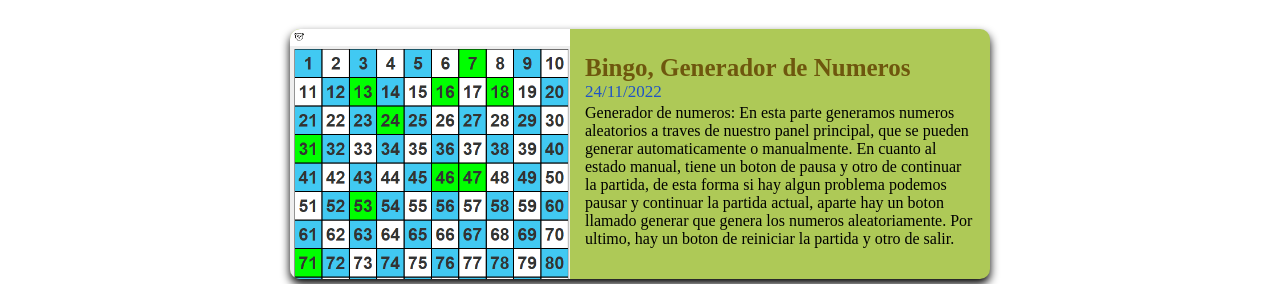
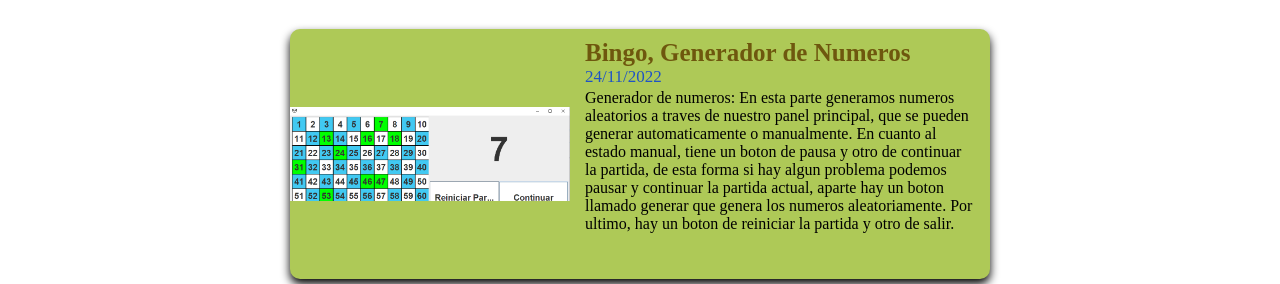
Before and after one commit to PandaAPP2022/Web, a plain HTML site: page es/programas.html in a window 1280 px wide. Shown: the part 534-818 px from the top of the page. Drawn offline with Linux system fonts and the light colour scheme.

Commit message:
Update programacion.css

```diff
--- a/css/programacion.css
+++ b/css/programacion.css
@@ -38,7 +38,7 @@ h3{
     background: url(../images/bingoPrincipal.PNG);
     /* width: 40%;
     height: 138px; */
-    aspect-ratio: 1/1;
+    aspect-ratio: 9/3;
     width: 40%;
     background-size: cover;
 }
```
